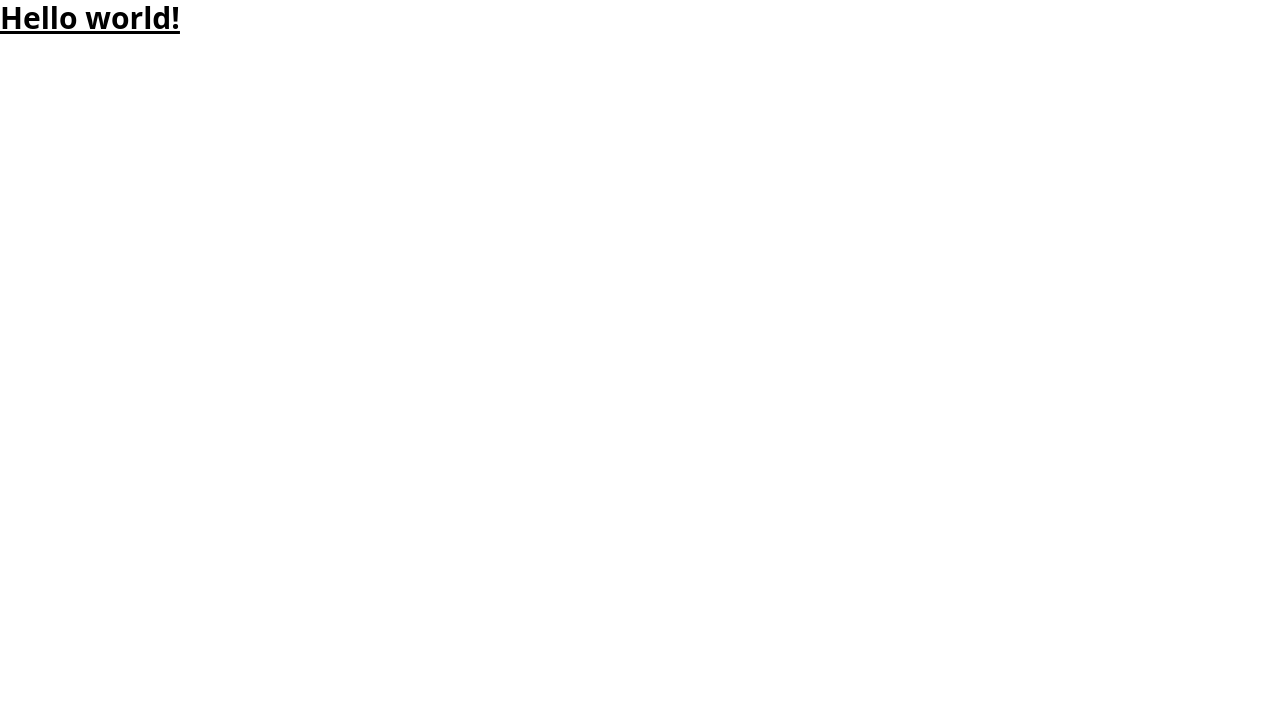
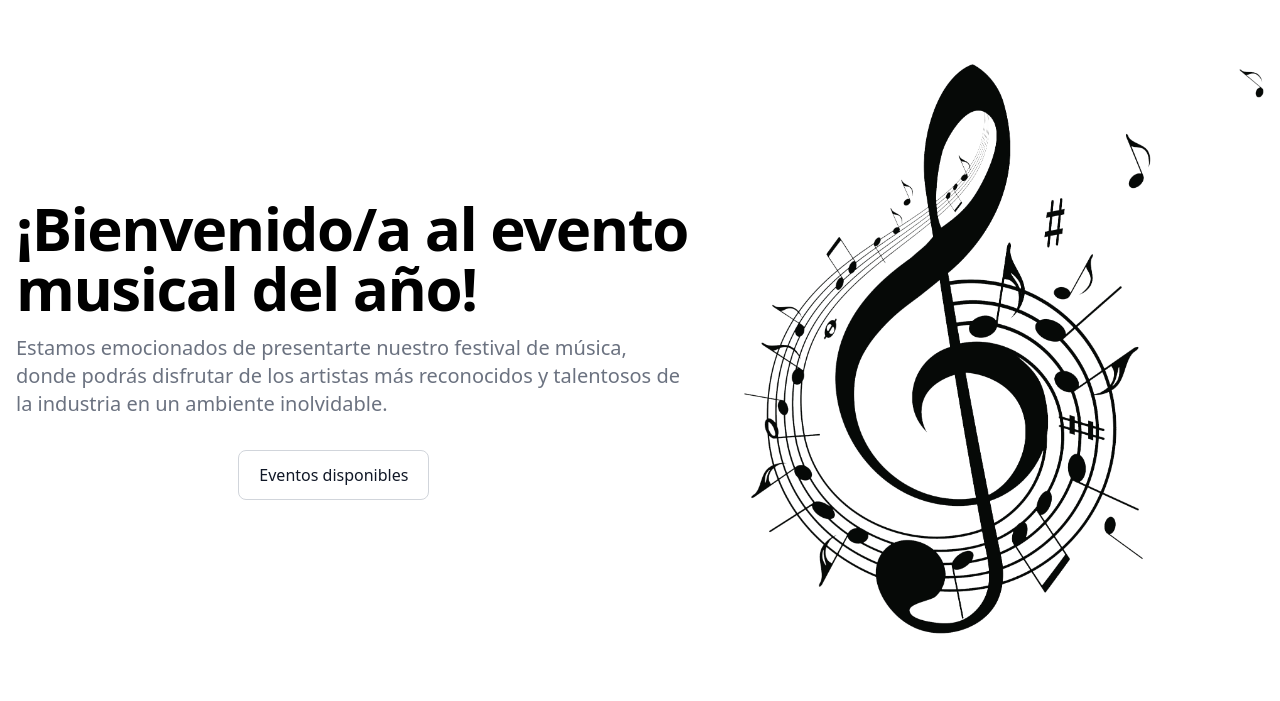
Before and after one commit to jaaneo/landingpage-evento-musical, a plain HTML site: page index.html in a window 1280 px wide. Drawn offline with nearby package versions, Linux system fonts and the light colour scheme.

Commit message:
Creado el HERO

```diff
--- a/index.html
+++ b/index.html
@@ -6,8 +6,24 @@
   <script src="https://cdn.tailwindcss.com"></script>
 </head>
 <body>
-  <h1 class="text-3xl font-bold underline">
-    Hello world!
-  </h1>
+  <section class="bg-white dark:bg-gray-900">
+    <div class="grid max-w-screen-xl px-4 py-8 mx-auto lg:gap-8 xl:gap-0 lg:py-16 lg:grid-cols-12">
+        <div class="mr-auto place-self-center lg:col-span-7">
+            <h1 class="max-w-2xl mb-4 text-4xl font-extrabold tracking-tight leading-none md:text-5xl xl:text-6xl dark:text-white">¡Bienvenido/a al evento musical del año!</h1>
+            <p class="max-w-2xl mb-6 font-light text-gray-500 lg:mb-8 md:text-lg lg:text-xl dark:text-gray-400">Estamos emocionados de presentarte nuestro festival de música, donde podrás disfrutar de los artistas más reconocidos y talentosos de la industria en un ambiente inolvidable.</p>
+            <a href="#" class="inline-flex items-center justify-center px-5 py-3 mr-3 text-base font-medium text-center text-white rounded-lg bg-primary-700 hover:bg-primary-800 focus:ring-4 focus:ring-primary-300 dark:focus:ring-primary-900">
+                ¡Quiero saber más!
+                <svg class="w-5 h-5 ml-2 -mr-1" fill="currentColor" viewBox="0 0 20 20" xmlns="http://www.w3.org/2000/svg"><path fill-rule="evenodd" d="M10.293 3.293a1 1 0 011.414 0l6 6a1 1 0 010 1.414l-6 6a1 1 0 01-1.414-1.414L14.586 11H3a1 1 0 110-2h11.586l-4.293-4.293a1 1 0 010-1.414z" clip-rule="evenodd"></path></svg>
+            </a>
+            <a href="#" class="inline-flex items-center justify-center px-5 py-3 text-base font-medium text-center text-gray-900 border border-gray-300 rounded-lg hover:bg-gray-100 focus:ring-4 focus:ring-gray-100 dark:text-white dark:border-gray-700 dark:hover:bg-gray-700 dark:focus:ring-gray-800">
+                Eventos disponibles
+            </a>
+        </div>
+        <div class="hidden lg:mt-0 lg:col-span-5 lg:flex">
+            <img src="/images/hero.png" alt="mockup">
+        </div>
+    </div>
+</section>
+
 </body>
 </html>
```
Also changed, not shown: images/hero.png (added).
